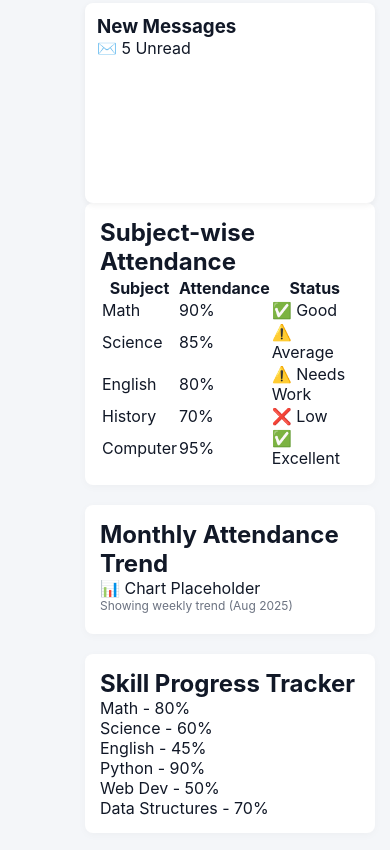
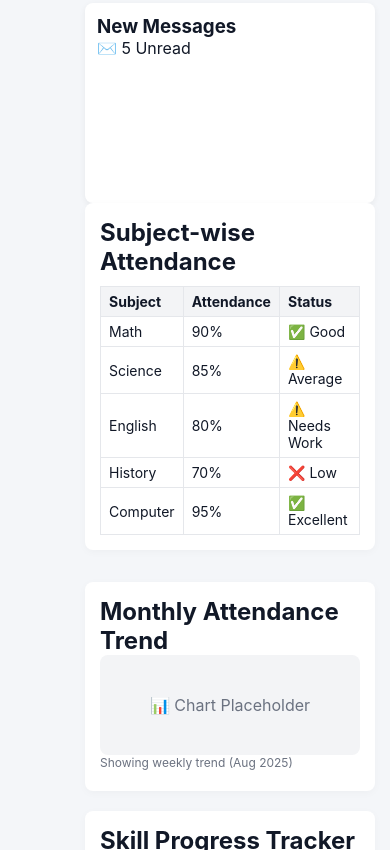
Before and after one commit to AnmolAnubhav07/flowcoder, a plain HTML site: page index.html in a window 390 px wide. Shown: the part 1277-2127 px from the top of the page. Drawn offline with Linux system fonts and the light colour scheme.

Commit message:
Update style.css

```diff
--- a/style.css
+++ b/style.css
@@ -1,6 +1,3 @@
-/* ===========================
-Campus360 - Global Styles
-=========================== */
 :root{
   --bg: #f4f6f9;
   --panel: #fff;
@@ -82,11 +79,18 @@ header .profile-pic{ border-radius:50%; width:35px; height:35px; cursor:pointer;
 
 .note{ font-size:12px; color:var(--muted); margin-bottom:6px; }
 
-/* Responsive */
+/* Tables */
+table{ width:100%; border-collapse:collapse; margin-top:10px; }
+table th, table td{ border:1px solid #e5e7eb; padding:6px 8px; text-align:left; font-size:14px; }
+table th{ background:#f3f4f6; }
+
+.chart-placeholder{ background:#f3f4f6; border-radius:8px; text-align:center; padding:40px; color:var(--muted); }
+
+.grid-2{ display:grid; grid-template-columns:1fr 1fr; gap:12px; }
 @media(max-width:960px){
   .sidebar{ width:60px; padding:10px; }
   .sidebar h2, .sidebar nav a span{ display:none; }
   .main{ margin-left:70px; padding:15px; }
   .timetable-grid{ grid-template-columns:120px repeat(5,280px); overflow-x:auto; padding-bottom:8px; }
-  .cards{ flex-direction:column; }
+  .cards, .grid-2{ flex-direction:column; grid-template-columns:1fr; }
 }
```
